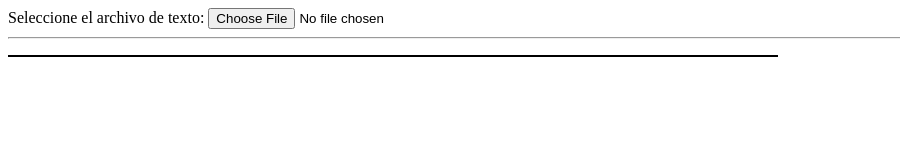
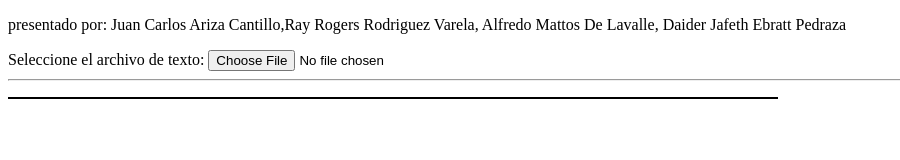
Before and after one commit to shamakunjod/compiladores, a plain HTML site: page index.html in a window 1280 px wide. Shown: the whole page, without its empty margins (0-900 px from the left). Drawn offline with Linux system fonts and the light colour scheme.

Commit message:
seAgregaronLosNombres
se nos olvido colocar los autores del codigo

```diff
--- a/index.html
+++ b/index.html
@@ -14,6 +14,7 @@
     }
 </style>
 <body>
+    <p>presentado por: Juan Carlos Ariza Cantillo,Ray Rogers Rodriguez Varela, Alfredo Mattos De Lavalle, Daider Jafeth Ebratt Pedraza</p>
     Seleccione el archivo de texto:
     <input type="file" id="archivoTexto">
     <hr>
```
